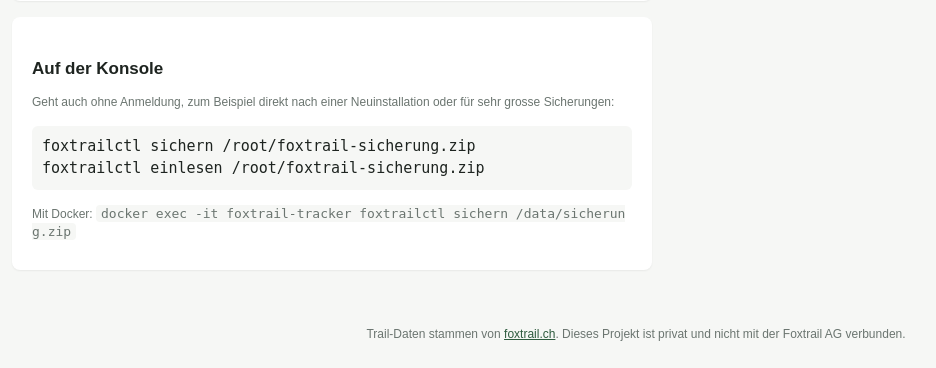
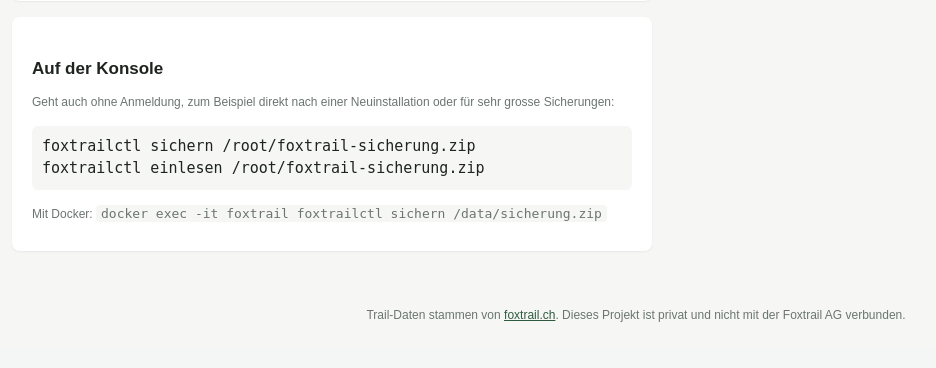
Before and after one commit to brunoz78/foxtrail-tracker, a Flask app: page /admin/sicherung in a window 1280 px wide. Shown: the part 885-1253 px from the top of the page, without its empty margins (4-940 px from the left). After the commit the page ends 1207 px from the top, so only its background shows below. Run offline with Flask 3, Linux system fonts and the light colour scheme; the visitor is signed in with stand-in values (Sample User, id 1); data comes from the database, SQL or seed files in the repository; data that the repository does not hold is empty.

Commit message:
README: Import als eigener Abschnitt mit Anleitung
Wunsch von Bruno: der Text auf GitHub soll zum neuen Import passen.
Der Import steht jetzt in der Funktionsliste und hat einen eigenen
Abschnitt mit Schritt-fuer-Schritt-Anleitung (Link "MyAccount öffnen"
aus der Mail), Hinweisen zu mehreren Konten, Trails in der Zukunft
und bereits gemachten Trails sowie zum Datenschutz. Der Widerspruch
"bereits gemachte Trails werden uebersprungen" ist weg - sie werden
ergaenzt.

Dazu nachgefuehrt: Sicherung als eigener Abschnitt neben dem Import
(mit docker cp), einheitlicher Container-Name "foxtrail" auch auf der
Seite Sicherung, FOXTRAIL_ADMIN_PASSWORD nur fuer den ersten Start,
FOXTRAIL_MAX_SICHERUNG_MB in der Konfiguration, vollstaendige
Modulliste im Aufbau.

Co-Authored-By: Claude Opus 5.5 <noreply@anthropic.com>

```diff
--- a/foxtrail/templates/sicherung.html
+++ b/foxtrail/templates/sicherung.html
@@ -36,6 +36,6 @@
   <p class="muted small">{{ _('Geht auch ohne Anmeldung, zum Beispiel direkt nach einer Neuinstallation oder für sehr grosse Sicherungen:') }}</p>
   <pre>foxtrailctl sichern /root/foxtrail-sicherung.zip
 foxtrailctl einlesen /root/foxtrail-sicherung.zip</pre>
-  <p class="muted small">{{ _('Mit Docker:') }} <code>docker exec -it foxtrail-tracker foxtrailctl sichern /data/sicherung.zip</code></p>
+  <p class="muted small">{{ _('Mit Docker:') }} <code>docker exec -it foxtrail foxtrailctl sichern /data/sicherung.zip</code></p>
 </div>
 {% endblock %}
```
Also changed, not shown: README.md.
